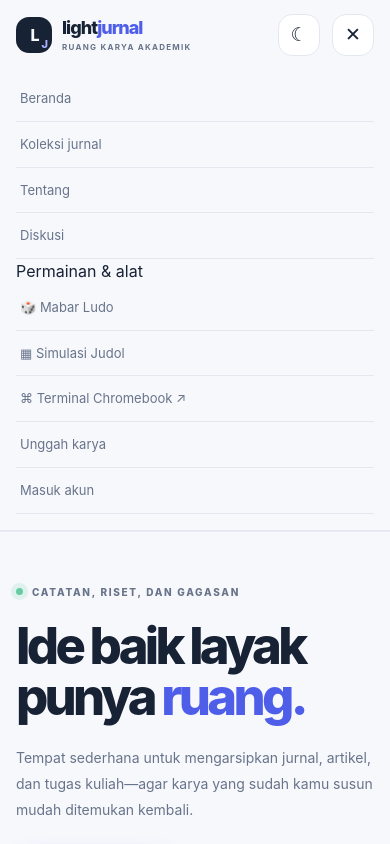
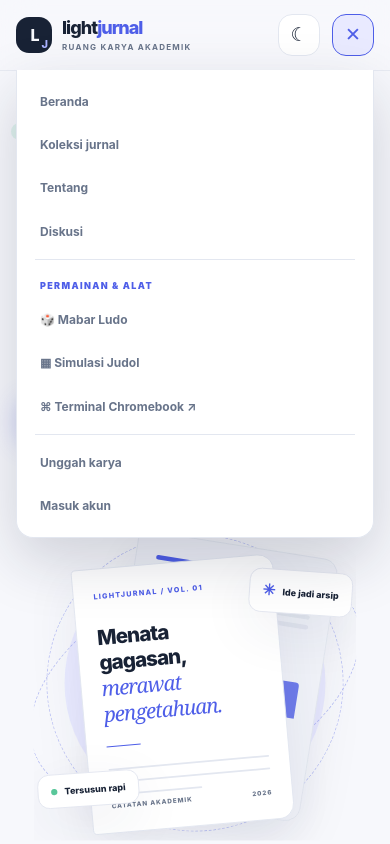
Before and after one commit to lightevil96-svg/lightjurnal-site, a plain HTML site: page index.html in a window 390 px wide. Both pictures are taken after a click on the button "Buka menu". Shown: the top 844 px of the page. Drawn offline with nearby package versions, Linux system fonts and the light colour scheme; no server answers.

Commit message:
Move game links into hamburger menu

```diff
--- a/style.css
+++ b/style.css
@@ -227,3 +227,18 @@ body { min-width:0; }
   .pdf-rendered-page{margin-bottom:12px}
   .pdf-rendered-page-label{font-size:9px;padding:5px 8px}
 }
+
+/* Put game/tool links inside the hamburger menu instead of the home hero. */
+.menu-toggle{display:grid;flex:0 0 42px}
+.mobile-nav{position:absolute;top:calc(100% + 9px);right:max(24px,calc((100vw - 1160px)/2));z-index:100;width:min(360px,calc(100vw - 32px));padding:10px;display:grid;gap:0;border:1px solid var(--line);border-radius:18px;background:var(--surface);box-shadow:0 22px 60px rgba(20,28,55,.18);transform-origin:top right;animation:lj-menu-pop .18s ease-out}
+.mobile-nav[hidden]{display:none!important}
+.mobile-nav:not([hidden]){display:grid}
+.mobile-nav a{display:flex;align-items:center;gap:10px;padding:12px 13px;border-radius:10px;border-bottom:0;color:var(--muted);font-size:12px;font-weight:700;transition:background .16s,color .16s}
+.mobile-nav a:hover,.mobile-nav a:focus-visible{background:var(--surface-soft);color:var(--primary)}
+.mobile-nav-heading{padding:13px 13px 5px;color:var(--primary);font-size:9px;font-weight:900;letter-spacing:1.35px;text-transform:uppercase}
+.mobile-nav-divider{height:1px;margin:6px 8px;background:var(--line)}
+.menu-toggle[aria-expanded="true"]{background:var(--lavender);border-color:var(--primary);color:var(--primary)}
+@keyframes lj-menu-pop{from{opacity:0;transform:translateY(-6px) scale(.98)}to{opacity:1;transform:translateY(0) scale(1)}}
+@media(min-width:681px) and (max-width:900px){.desktop-nav{display:none}.menu-toggle{display:grid}}
+@media(max-width:680px){.mobile-nav{top:100%;right:16px;width:calc(100vw - 32px);max-width:560px;padding:10px;border-radius:0 0 17px 17px;border-top:0}}
+@media(prefers-reduced-motion:reduce){.mobile-nav{animation:none}}
```
